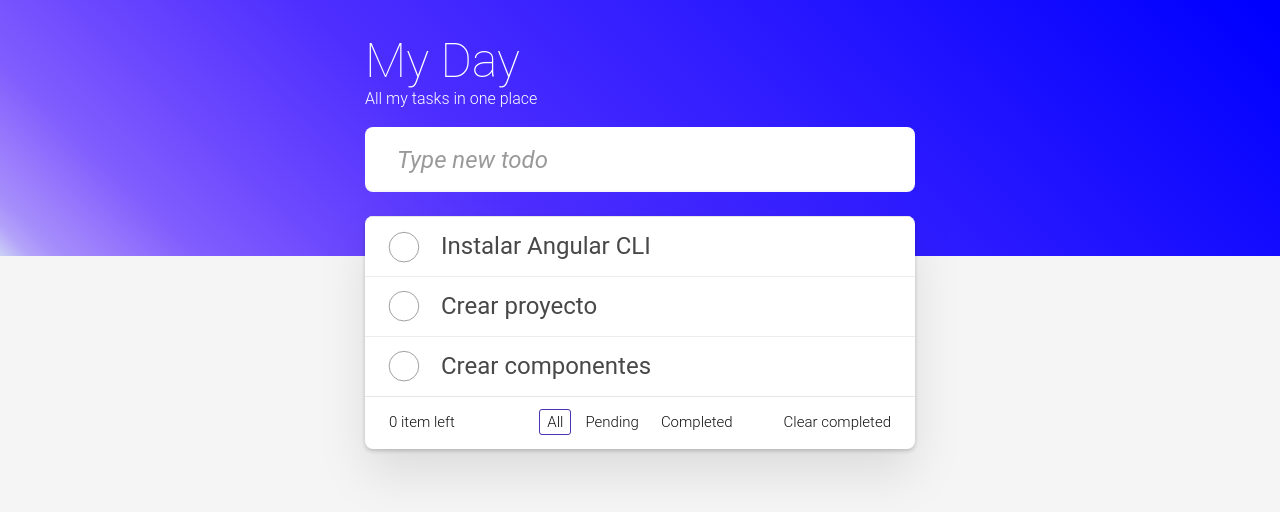
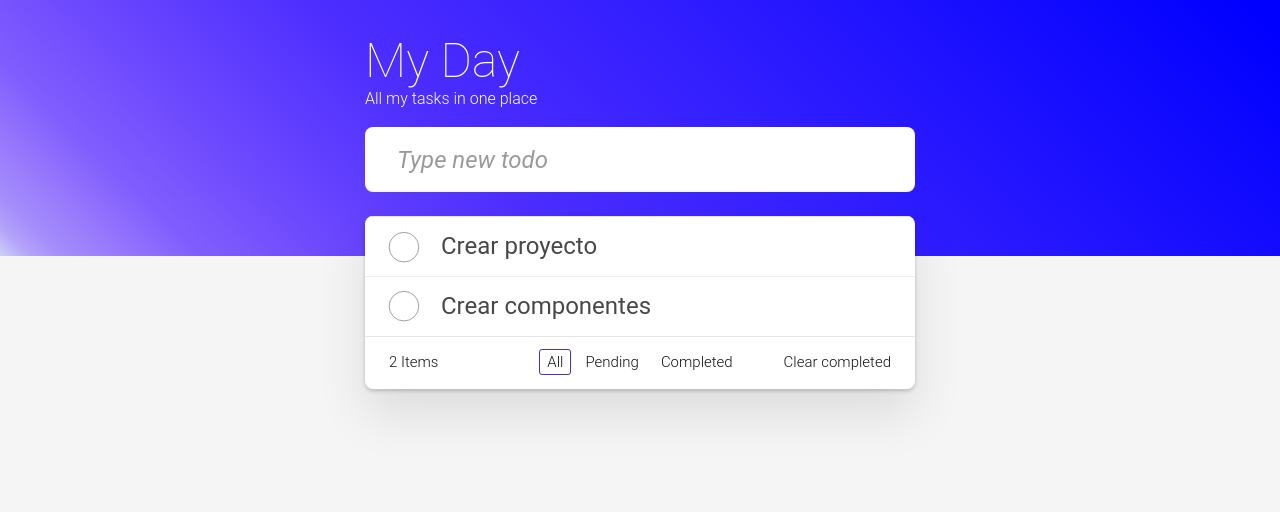
Before and after one commit to johjan98/Angular17, an Angular app: page /home in a window 1280 px wide. Shown: the top 512 px of the page. Built offline with nearby package versions, Linux system fonts and the light colour scheme.

Commit message:
Updating an array with signals

```diff
--- /dev/null
+++ b/src/app/models/task.model.ts
@@ -0,0 +1,5 @@
+export interface Task{
+    id: number;
+    title: string;
+    completed: boolean;
+}
--- a/src/app/pages/home/home.component.html
+++ b/src/app/pages/home/home.component.html
@@ -18,11 +18,11 @@
         <ul class="todo-list">
           <li *ngFor="let task of tasks(); index as i">
             <div class="view">
-              <input class="toggle" type="checkbox" />
-              <label> {{ task }} </label>
+              <input class="toggle" type="checkbox" [checked]="task.completed" (change)="markTask(i)"/>
+              <label> {{ task.title }} </label>
               <button class="destroy" (click)="deleteTask(i)"></button>
             </div>
-            <input class="edit" value="Buy a unicorn" />
+            <input class="edit" value="Buy an unicorn" />
           </li>
           <!--
           <li class="completed">
@@ -55,7 +55,7 @@
       <!-- This footer should be hidden by default and shown when there are todos -->
       <footer class="footer">
         <!-- This should be `0 items left` by default -->
-        <span class="todo-count"><strong>0</strong> item left</span>
+        <span class="todo-count"><strong>{{ tasks().length }}</strong> Items </span>
         <!-- Remove this if you don't implement routing -->
         <ul class="filters">
           <li>
--- a/src/app/pages/home/home.component.ts
+++ b/src/app/pages/home/home.component.ts
@@ -1,5 +1,6 @@
 import { CommonModule } from '@angular/common';
 import { Component, signal } from '@angular/core';
+import { Task } from '../../models/task.model';
 
 @Component({
   selector: 'app-home',
@@ -9,19 +10,41 @@ import { Component, signal } from '@angular/core';
   styleUrl: './home.component.css'
 })
 export class HomeComponent {
-  tasks = signal([
-    'Instalar Angular CLI',
-    'Crear proyecto',
-    'Crear componentes'
+  tasks = signal<Task[]>([
+    {
+      id: Date.now(),
+      title: 'Crear proyecto',
+      completed: false
+    },
+    {
+      id: Date.now(),
+      title: 'Crear componentes',
+      completed: false
+    }
   ]);
 
   changeHandler(event: Event){
     const input = event.target as HTMLInputElement;
     const newTask = input.value;
+    this.addTask(newTask);
+  }
+
+  addTask(title: string){
+    const newTask: Task = {
+      id: Date.now(),
+      title: title,
+      completed: false
+    };
     this.tasks.update((tasks) => [...tasks, newTask]);
   }
 
   deleteTask(index: number){
     this.tasks.update((tasks) => tasks.filter((task, position) => position !== index));
   }
+
+  markTask(index: number){
+    this.tasks.update((tasks) =>
+      tasks.map((task, position) => index === position ? {...task, completed: !task.completed}: task)
+    );
+  }
 }
```
